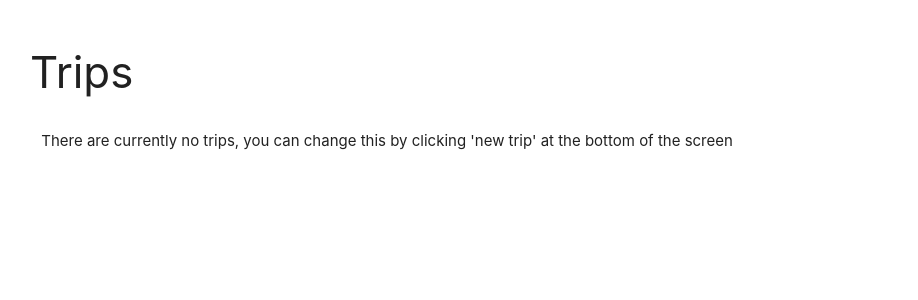
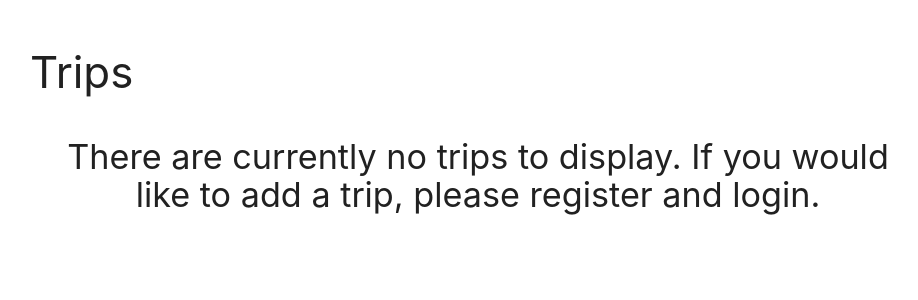
Before and after one commit to jyoung90ie/Event-Calendar, a Flask app: page /trips/ in a window 1280 px wide. Shown: the part 241-541 px from the top of the page, without its empty margins (162-1080 px from the left). Run offline with Flask 2, Linux system fonts and the light colour scheme; data that the repository does not hold is empty; some libraries are stand-ins or nearby versions.

Commit message:
Updates message when there are no trips to show
Message is now displayed as a header to give it more significance. The
message display is now dependent on whether the user is logged in or
not.

```diff
--- a/templates/trips_show.html
+++ b/templates/trips_show.html
@@ -98,11 +98,17 @@
 		{%- endfor -%}
 
 		{% if not results -%}
-		<p class="col s12">
+		<div class="col s12">
+            <h4 class="center">
+            {%- if session.get('USERNAME') %}
 			{{- 'You do not currently have any trips' if trips_showing == 'user' else 'There are currently no trips' -}},
-			you can change this by clicking 'new trip' at the bottom of the
-			screen</p>
-		{%- endif %}
+			you can change this by clicking 'new trip' at the bottom of the screen.
+            {%- else -%}
+            There are currently no trips to display. If you would like to add a trip, please register and login.
+            {%- endif -%}
+            </h4>
+        </div>
+        {%- endif %}
 </section>
 <!-- floating link to add a new trip - only if user logged in -->
 {% if session.get('USERNAME') %}
```
